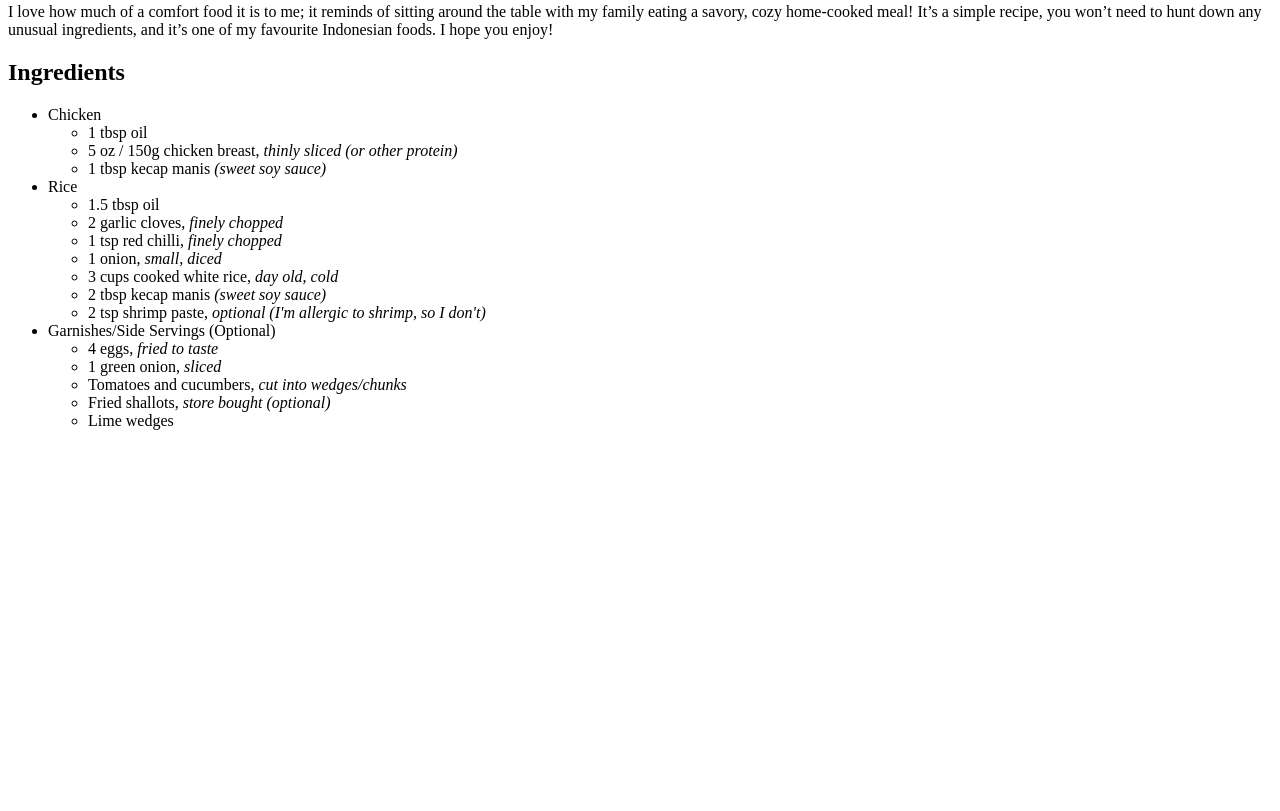
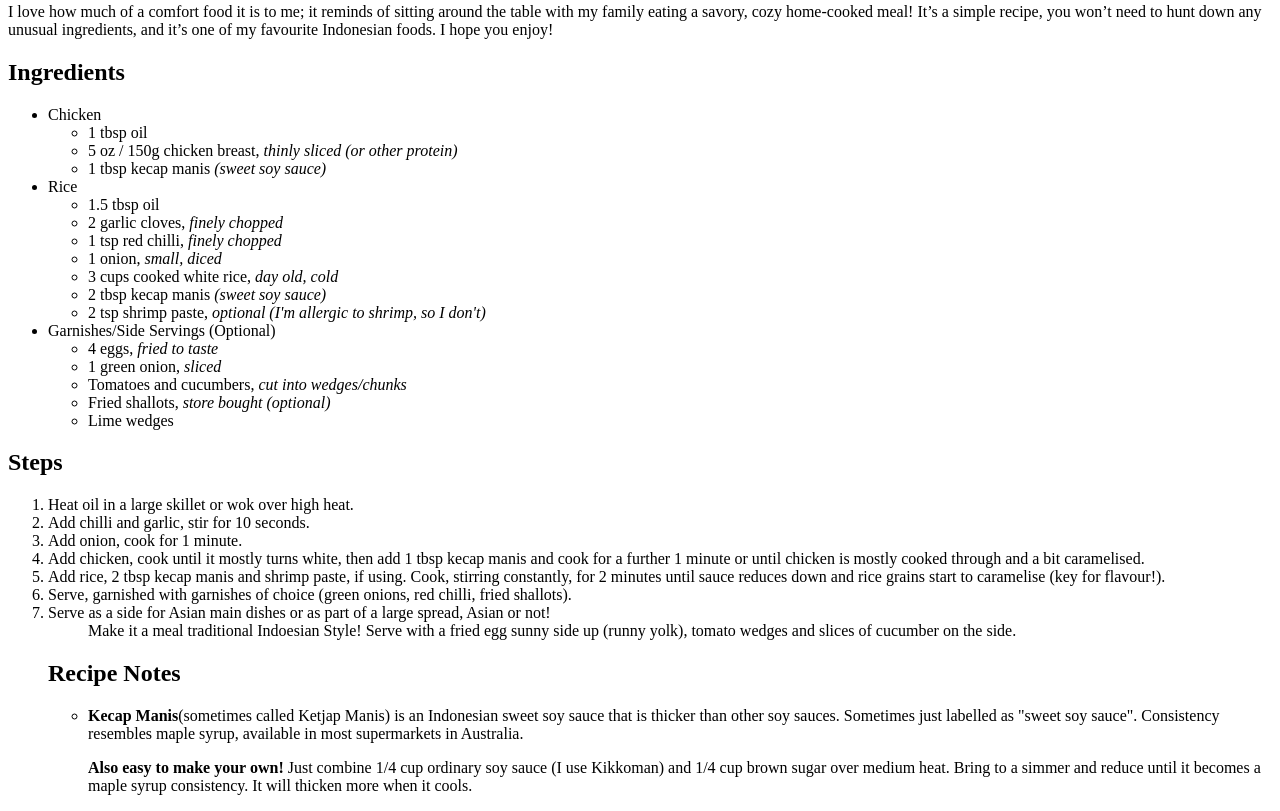
Before and after one commit to ds70259n/odin-recipes, a plain HTML site: page recipes/nasi-goreng.html in a window 1280 px wide. Shown: the part 1478-2289 px from the top of the page. Before the commit the page ends 1924 px from the top, so only its background shows below. Drawn offline with Linux system fonts and the light colour scheme.

Commit message:
Add Steps list and part of Recipe Notes

```diff
--- a/recipes/nasi-goreng.html
+++ b/recipes/nasi-goreng.html
@@ -63,5 +63,43 @@
                 </ul>
             </li>
         </ul>
+        <h2>Steps</h2>
+        <ol>
+            <li>Heat oil in a large skillet or wok over high heat.</li>
+            <li>Add chilli and garlic, stir for 10 seconds.</li>
+            <li>Add onion, cook for 1 minute.</li>
+            <li>Add chicken, cook until it mostly turns white,
+                then add 1 tbsp kecap manis and cook for a further
+                1 minute or until chicken is mostly cooked through
+                and a bit caramelised.</li>
+            <li>Add rice, 2 tbsp kecap manis and shrimp paste,
+                if using. Cook, stirring constantly, for 2 minutes
+                until sauce reduces down and rice grains start to
+                caramelise (key for flavour!).</li>
+            <li>Serve, garnished with garnishes of choice
+                (green onions, red chilli, fried shallots).</li>
+            <li>Serve as a side for Asian main dishes or as part of a
+                large spread, Asian or not!
+                <ul>Make it a meal traditional Indoesian Style! Serve with
+                    a fried egg sunny side up (runny yolk), tomato wedges
+                    and slices of cucumber on the side.
+                </ul>
+            </li>
+        <h2>Recipe Notes</h2>
+        <ul>
+            <li><p><strong>Kecap Manis</strong>(sometimes called Ketjap Manis)
+                is an Indonesian sweet soy sauce that is thicker than other
+                soy sauces. Sometimes just labelled as "sweet soy sauce".
+                Consistency resembles maple syrup, available in most
+                supermarkets in Australia.</p>
+                <p><strong>Also easy to make your own!</strong>
+                Just combine 1/4 cup ordinary soy sauce (I use Kikkoman)
+                and 1/4 cup brown sugar over medium heat. Bring to a simmer
+                and reduce until it becomes a maple syrup consistency. It
+                will thicken more when it cools.</p>
+            </li>
+        </ul>
+
+        </ol>
     </body>
 </html>
```
